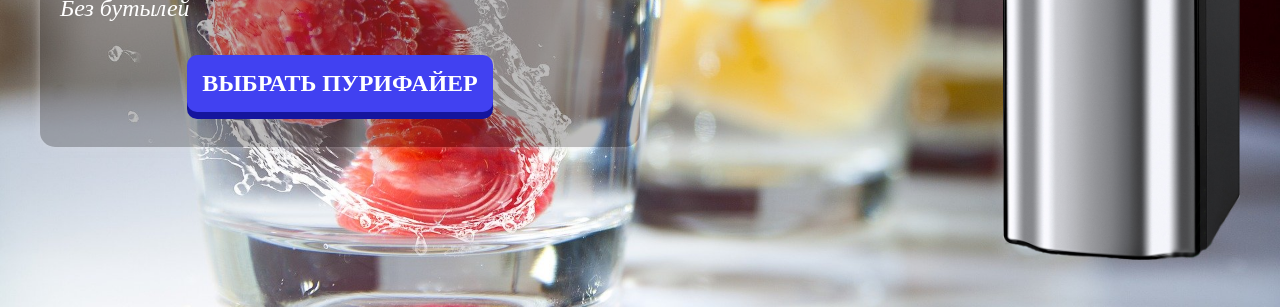
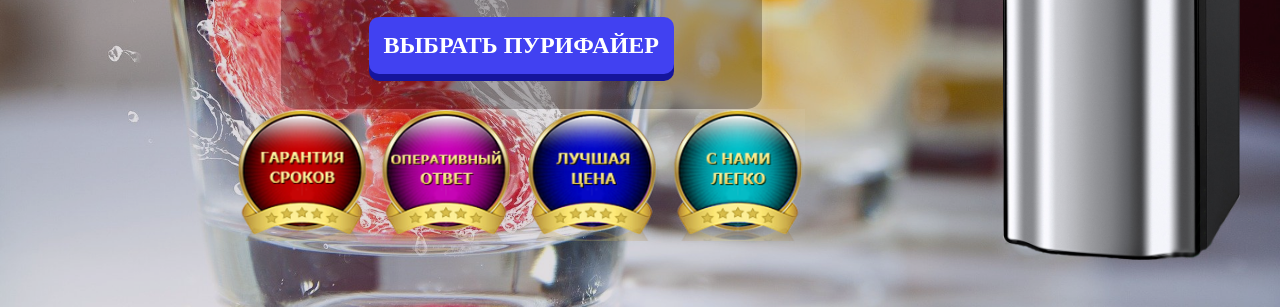
Before and after one commit to DotikDeveloper/Aqua, a plain HTML site: page index.html in a window 1280 px wide. Shown: the part 493-800 px from the top of the page. Drawn offline with Linux system fonts and the light colour scheme.

Commit message:
add garant

```diff
--- a/index.html
+++ b/index.html
@@ -16,21 +16,25 @@
     <!-- Start project here-->
 
     <header class="header header__body">
+        <div class="header__body--mask">
             <div class="header__top container">
                 <div class="header__top">
                     <a href="/"><img class="header__logo header__items" src="./media/logo-ru-hd.png" alt="Аквамир"></a>
-                <div class="header__text header__items header__items--left">Продажа и установка <br> пурифайеров</div>
+                    <div class="header__text header__items header__items--left">Продажа и установка <br> пурифайеров
+                    </div>
                 </div>
                 <div class="header__top">
                     <p class="header__text header__items header__text--number"><span
                             class="fa fa-phone header__fa-phone header__items"></span>
-                    <a class="header__text header__items header__text--number" href="tel:88002010465">8 800 201 04                      65</a></p>
+                        <a class="header__text header__items header__text--number" href="tel:88002010465">8 800 201 04
+                            65</a></p>
 
                     <div class="header__text header__items header__items--right">*Звонок по россии бесплатно</div>
                 </div>
             </div>
 
             <div class="header__center container">
+                <div class="">
                     <div class="header__center header__center--left bg__mask bg__shadow">
                         <h1 class="header__text">Бесперебойное обеспечение чистой питьевой водой</h1>
                         <h3 class="header__text">на работе и дома</h3>
@@ -38,8 +42,12 @@
                         <button class="btn header__btn bg__mask--none">Выбрать пурифайер</button>
                     </div>
 
+                    <img src="./media/garant.png">
+                </div>
+
                 <div class="header__center">
                     <img class="header__center--img" src="./media/bg__header.png">
+                </div>
             </div>
         </div>
 
--- a/scss/style.scss
+++ b/scss/style.scss
@@ -10,6 +10,11 @@
         background-size: cover;
         height: 100vh;
         text-align: center;
+        &--mask{
+            background-color: #36253d27;
+            background-size: cover;
+            height: 100vh;
+        }
     }
 
     &__logo {
@@ -82,7 +87,6 @@
         &>h3 {
             font-size: 36px;
             font-style: italic;
-
         }
 
         &>h6 {
```
Also changed, not shown: css/style.min.css, media/garant.png (added). Lines whose indentation alone changed are shown as unchanged.
